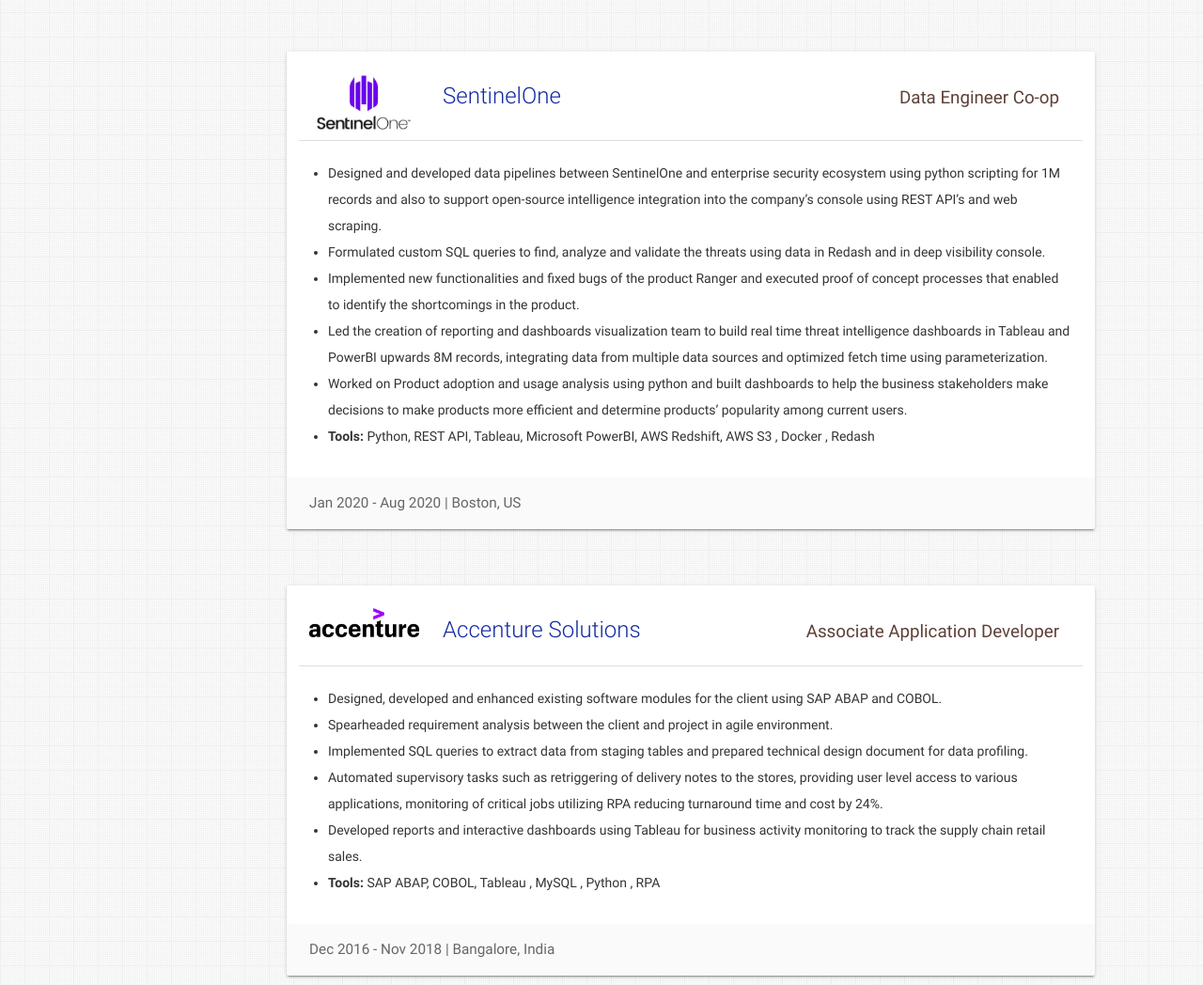
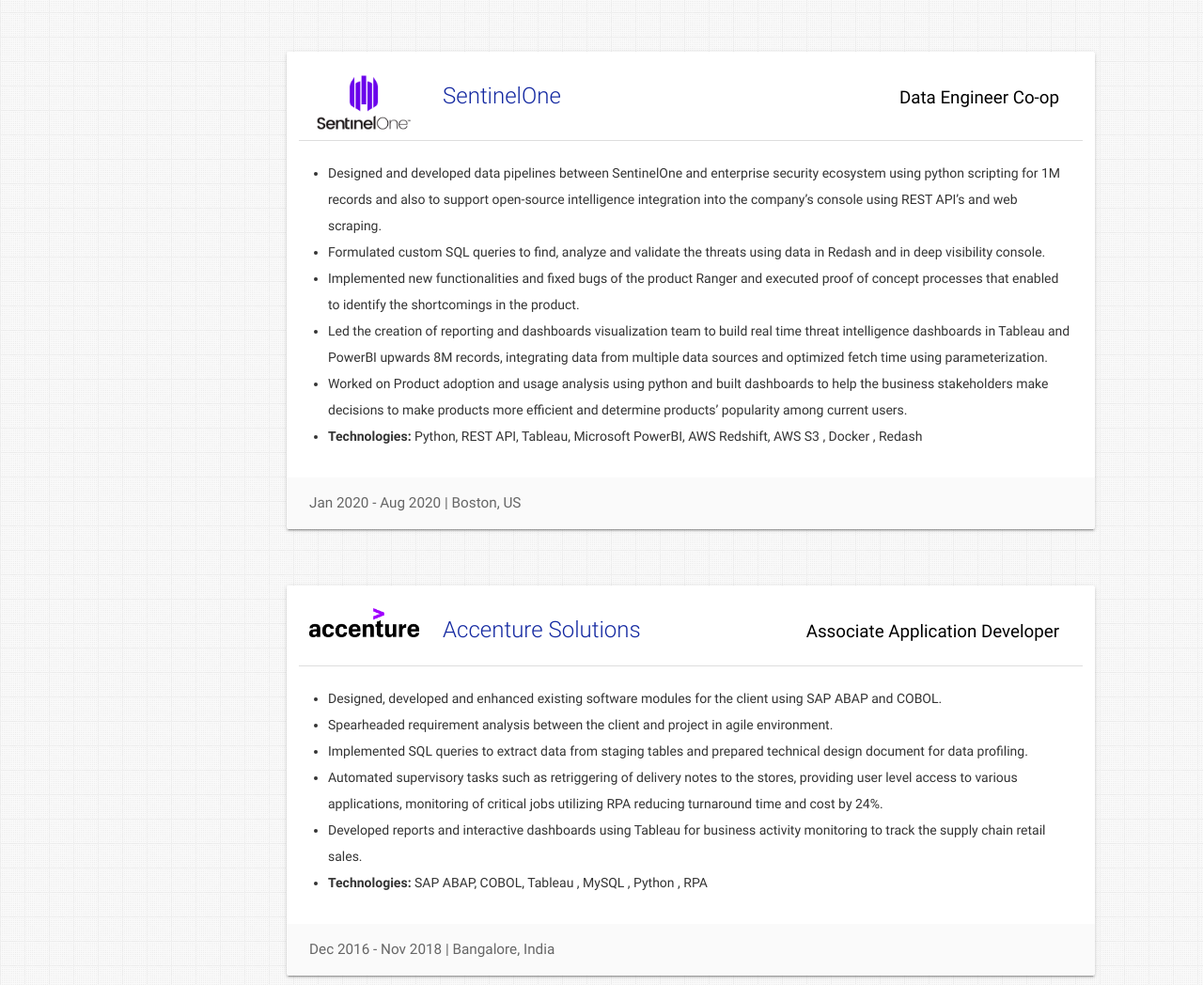
Before and after one commit to purvangt25/purvangt25.github.io, a plain HTML site: page index.html in a window 1280 px wide. Shown: the part 1703-2751 px from the top of the page at 94% size. Drawn offline with nearby package versions, Linux system fonts and the light colour scheme.

Commit message:
next commit

```diff
--- a/index.html
+++ b/index.html
@@ -300,7 +300,7 @@
                 </p>
               </div>
             </div>
-            <div class="role brown-text text-darken-2">Data Engineer Co-op</div>
+            <div class="role black-text text-darken-2">Data Engineer Co-op</div>
             <ul>
               <li>
                 Designed and developed data pipelines between SentinelOne and enterprise security ecosystem using python scripting for 1M records and also to support open-source intelligence integration into the company’s console using REST API’s and web scraping.
@@ -316,7 +316,7 @@
             </li>
               <li>Worked on Product adoption and usage analysis using python and built dashboards to help the business stakeholders make decisions to make products more efficient and determine products’ popularity among current users.</li>
               <li>
-                <b>Tools:</b> Python, REST API, Tableau, Microsoft PowerBI, AWS Redshift, AWS S3 , Docker , Redash
+                <b>Technologies:</b> Python, REST API, Tableau, Microsoft PowerBI, AWS Redshift, AWS S3 , Docker , Redash
               </li>
             </ul>
           </div>
@@ -344,7 +344,7 @@
                 </p>
               </div>
             </div>
-            <div class="role brown-text text-darken-2">Associate Application Developer </div>
+            <div class="role black-text text-darken-2">Associate Application Developer </div>
             <ul>
               <li>
                 Designed, developed and enhanced existing software modules for the client using SAP ABAP and COBOL.
@@ -362,7 +362,7 @@
                 Developed reports and interactive dashboards using Tableau for business activity monitoring to track the supply chain retail sales.
               </li>
               <li>
-                <b>Tools:</b> SAP ABAP, COBOL, Tableau , MySQL , Python , RPA
+                <b>Technologies:</b> SAP ABAP, COBOL, Tableau , MySQL , Python , RPA
               </li>
             </ul>
           </div>
@@ -436,7 +436,7 @@
                 <span class="card-title grey-text"><small>Accomplishments</small><i
                     class="mdi-navigation-close right"></i></span>
                 <ul>
-                  <li><b>Tools:</b> Python, Flask, Tableau, AWS </li>
+                  <li><b>Technologies:</b> Python, Flask, Tableau, AWS </li>
                   <li>Designed and developed digital marketing analytics tool to determine business loss for a company based on Customer Lifetime Value and Churn rate KPI’s and constructed the entire data pipeline framework on AWS.</li>
                   <li>Developed a predictive model that estimated the new customer conversion probability percentage based on previous customers data which yielded in an accuracy score of 85.3%.</li>
                   <li>Deployed the tool using Flask framework on AWS EC2 instance as a web application.</li>
@@ -475,7 +475,7 @@
                 <span class="card-title grey-text"><small>Accomplishments</small><i
                     class="mdi-navigation-close right"></i></span>
                 <ul>
-                  <li><b>Tools:</b> Python</li>
+                  <li><b>Technologies:</b> Python</li>
                   <li>Analyzed and sampled data set of over 2.2M rows and 145 columns using various data wrangling techniques.</li>
                   <li>Implemented LASSO Regression to filter irrelevant features and accounted for class imbalance using SMOTE.</li>
                   <li>Tuned and tested classifiers such as random forest, SVM and evaluated model performance using Precision-Recall curve.</li>
@@ -511,7 +511,7 @@
                 <span class="card-title grey-text"><small>Accomplishments</small><i
                     class="mdi-navigation-close right"></i></span>
                 <ul>
-                  <li><b>Tools:</b> Java Swing, Netbeans, DBO4 </li>
+                  <li><b>Technologies:</b> Java Swing, Netbeans, DBO4 </li>
                   <li>Built a Java Swing application using ecosystem model which manages resources and responsibilities for dealing with all humanitarian aspects of emergencies, response and recovery to lessen the impact of disasters.</li>
                   <li>Integrated Google maps to locate the disaster site, allowing nearest organizations to serve the victims and Email/SMS alert feature to notify registered volunteers to help at the affected disaster sites.</li>
 
@@ -546,7 +546,7 @@
                 <span class="card-title teal-text"><small>Accomplishments</small><i
                     class="mdi-navigation-close right"></i></span>
                 <ul>
-                  <li><b>Tools:</b>  Python</li>
+                  <li><b>Technologies:</b>  Python</li>
                   <li>Gathered data of Amazon stock from yahoo finance and created visualization to understand the data better.</li>
                   <li>Created an ensemble of statistical methods, machine learning models and neural network based prediction models for price estimation with least error, and generated trading signals using strategies such as Bollinger bands, Double crossover with evaluating risk and Sharpe ratio.</li>
 
@@ -955,7 +955,7 @@
       <h3 class="page-title white-text teal">Contact</h3>
       <div class="container">
         <p>
-          I am currently looking for full-time opportunities in the field of data! If you know of any positions available, if you have any questions, or if you just want to say hi, please feel free to email connect with me below on any medium:
+          I am currently looking for full-time opportunities in the field of data! If you know of any positions available, if you have any questions, or if you just want to say hi, please feel free to contact me at:
         </p>
         <p>
           <a aria-label="Call Purvang" data-position="top" data-tooltip="Call Purvang"
```
